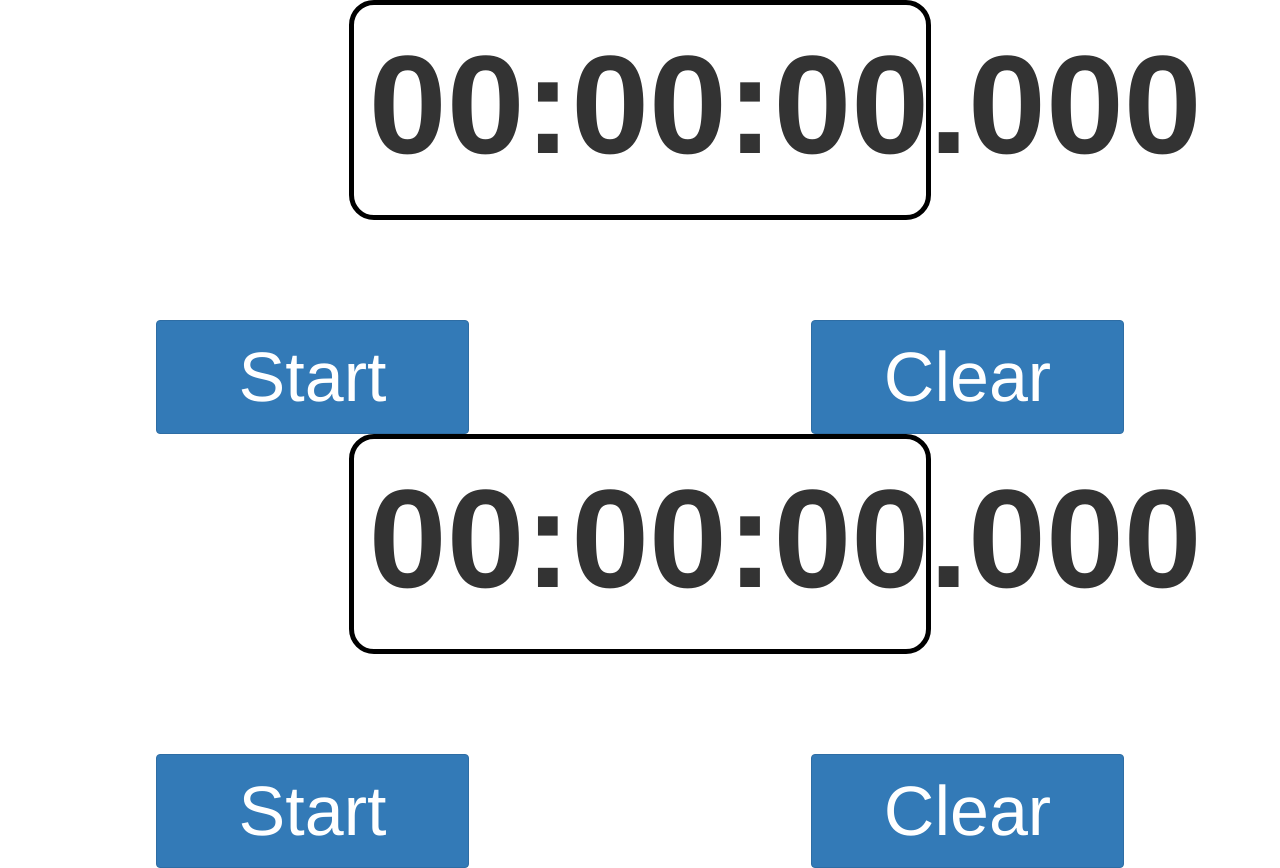
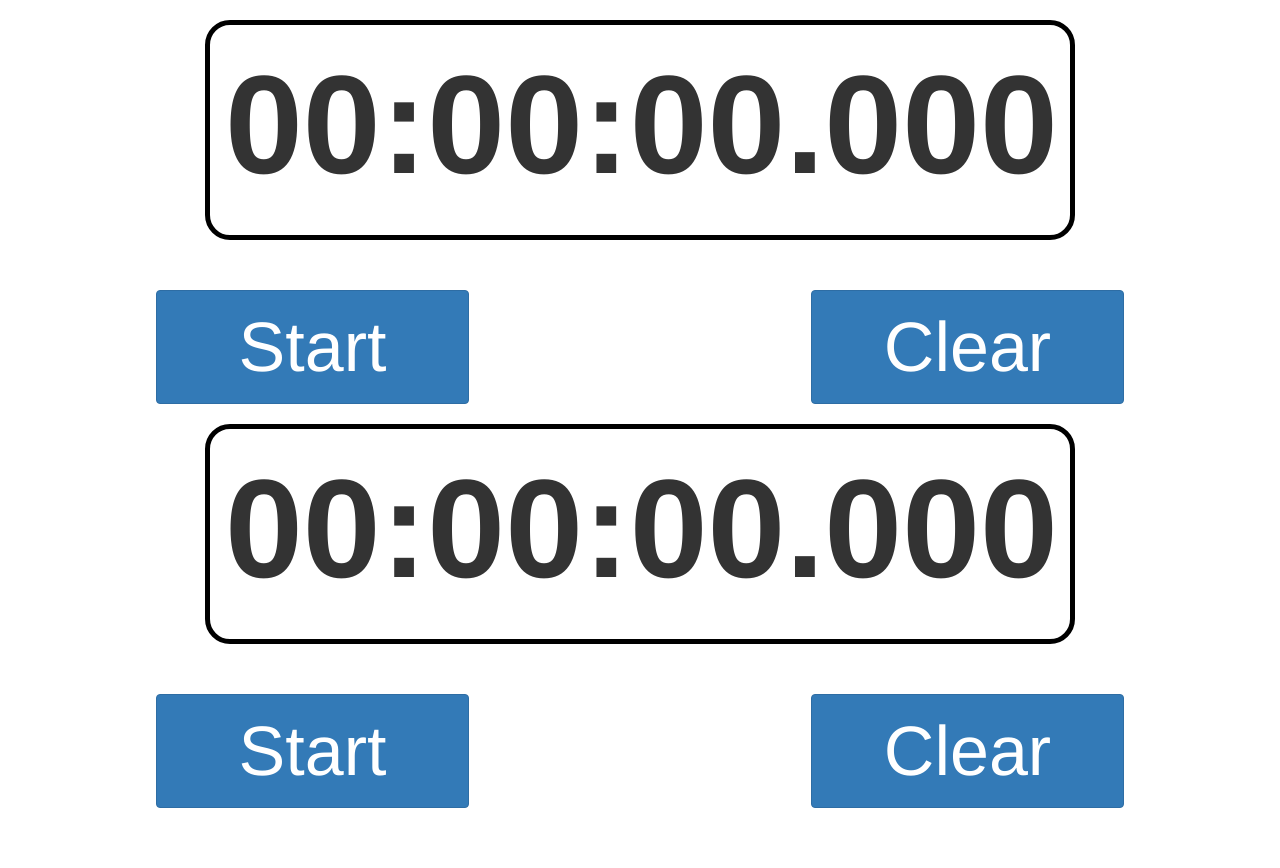
Before and after one commit to Costyan/Homework_FE, a plain HTML site: page js_05-06/index.html in a window 1280 px wide. After the commit the page ends 808 px from the top, so only its background shows below. Drawn offline with Linux system fonts and the light colour scheme.

Commit message:
Fixed js_05-06

```diff
--- a/js_05-06/css/style.css
+++ b/js_05-06/css/style.css
@@ -1,6 +1,6 @@
 .row-1 {
-	width: 45.5%;
-	margin: 0 auto;
+	width: 870px;
+	margin: 20px auto;
 	font-size: 140px;
 	font-weight: bold;
 	border: 5px solid #000;
@@ -8,7 +8,7 @@
 }
 
 .row-2 {
-	margin-top: 100px;
+	margin-top: 50px;
 }
 .btn-my {
 	width: 50%;
```
